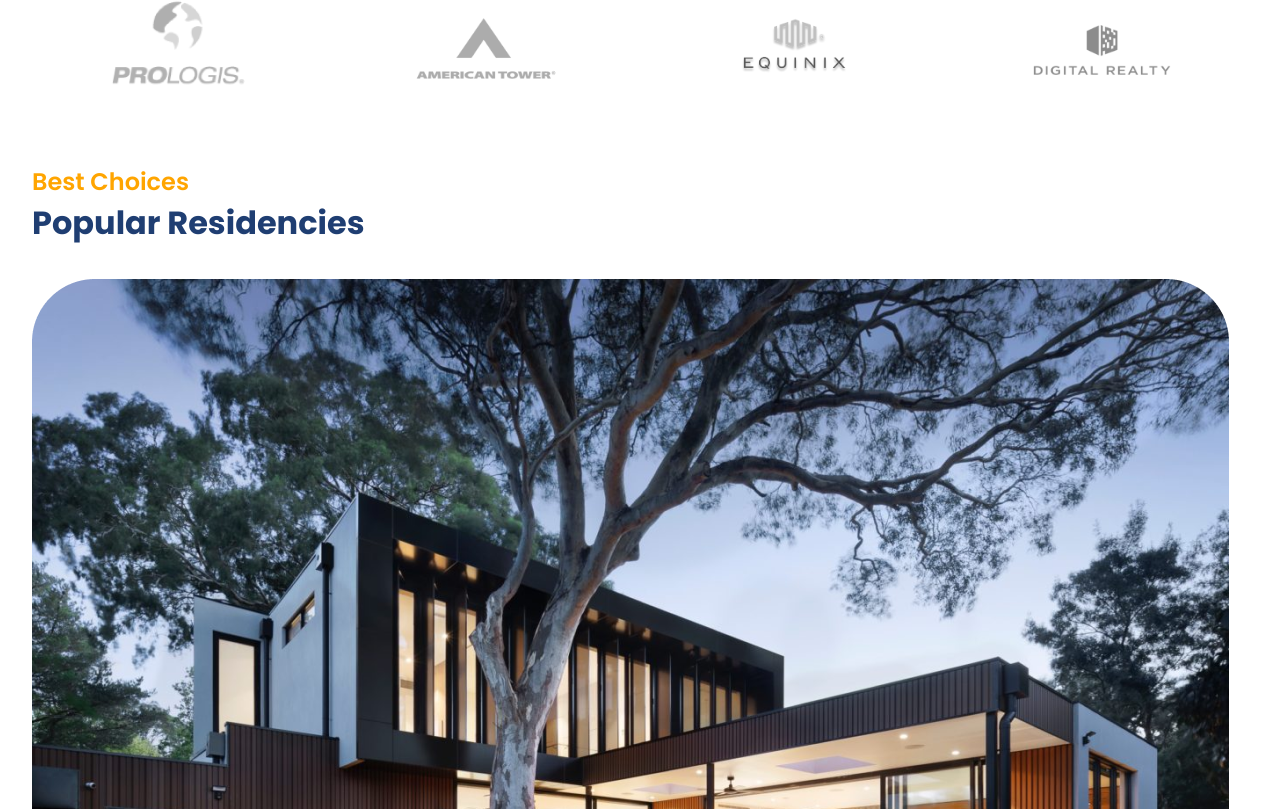
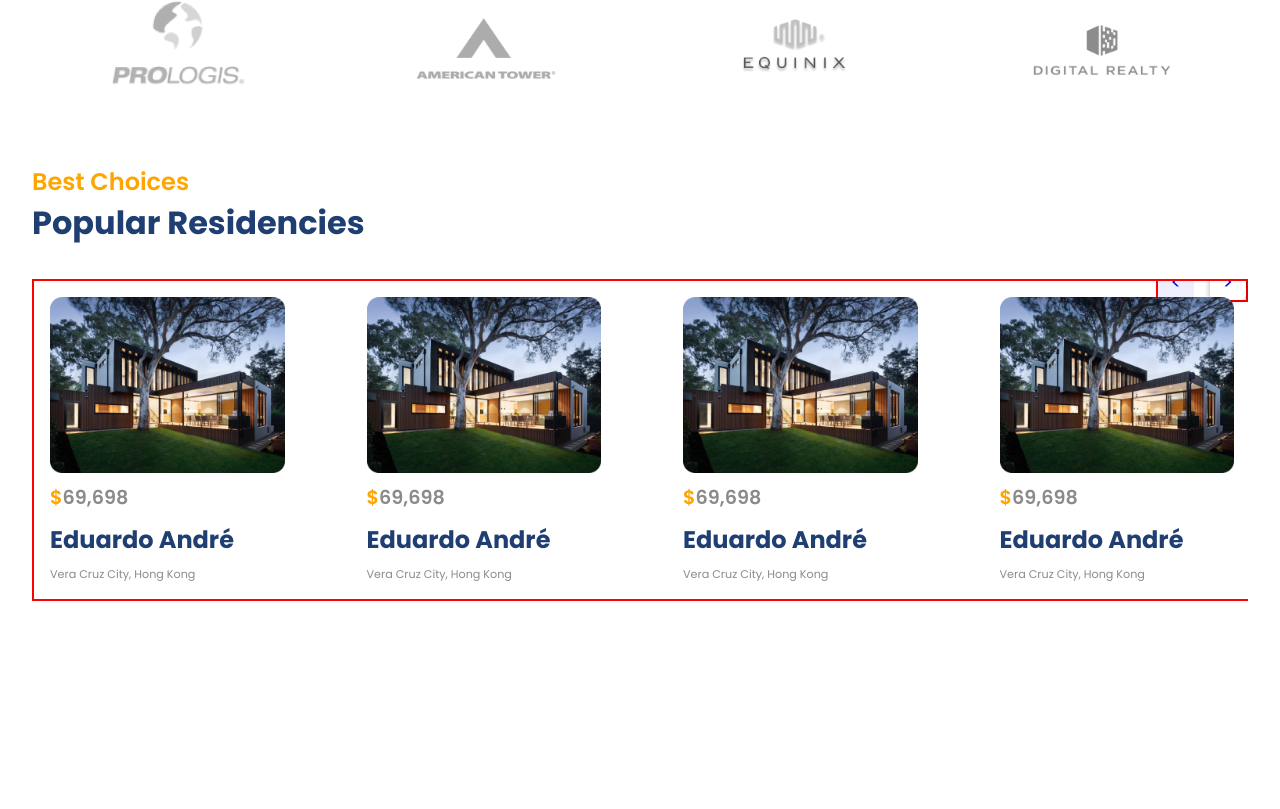
Before and after one commit to edugod/trainingReact, a React (Vite) app: page / in a window 1280 px wide. Shown: the part 771-1580 px from the top of the page. After the commit the page ends 1404 px from the top, so only its background shows below. Built offline with nearby package versions, Linux system fonts and the light colour scheme.

Commit message:
residencies

```diff
--- a/src/components/Residencies/Residencies.css
+++ b/src/components/Residencies/Residencies.css
@@ -1,5 +1,77 @@
-.r-head {
-    margin-bottom: 2rem;
+.r-container{
+    overflow: hidden;
+    position: relative;
 }
 
-https://youtu.be/edBx-fjgh4k?si=A093M5oARqm4dVry&t=3868
+.r-head {
+	margin-bottom: 2rem;
+}
+
+.r-card {
+	gap: 0.6rem;
+	padding: 1rem;
+	border-radius: 10px;
+	max-width: max-content;
+	margin: auto;
+	transition: all 300ms ease-in;
+}
+
+.r-card > img {
+	width: 100%;
+	max-width: 15rem;
+}
+
+.r-card > :nth-child(2) {
+	font-size: 1.2rem;
+	font-weight: 600;
+}
+
+.r-card > :nth-child(3) {
+	font-size: 1.5rem;
+}
+
+.r-card > :nth-child(4) {
+	font-size: 0.7rem;
+	width: 15rem;
+}
+
+.r-card:hover {
+	scale: 1.025;
+	cursor: pointer;
+	background: linear-gradient(180deg, rgba(255, 255, 255, 0) 0%, rgba(136, 160, 255, 0.46) 217.91%);
+	box-shadow: 0px 72px 49px -51px rgba(136, 160 255, 0.21);
+}
+
+.swiper-horizontal {
+	overflow: visible;
+}
+
+
+.r-buttons {
+    position: absolute;
+    gap: 1rem;
+    top: -1rem;
+    right: 0;
+}
+
+.r-buttons button {
+    font-size: 1.2rem;
+    padding: 0.2rem 0.8rem;
+    color: blue;
+    border: none;
+    border-radius: 5px;
+    background-color: white;
+    cursor: pointer;
+
+}
+
+.r-buttons>:nth-child(1) {
+    background-color: #EEEEFF;
+}
+.r-buttons>:nth-child(2) {
+    box-shadow: 0px 0px 5px 1px rgba(0,0,0,0.25);
+}
+
+.r-buttons, .swiper-wrapper {
+    border: 2px solid red; /* ou outra cor de sua escolha */
+}
--- a/src/components/Residencies/Residencies.jsx
+++ b/src/components/Residencies/Residencies.jsx
@@ -3,6 +3,7 @@
 import { Swiper, SwiperSlide, useSwiper } from 'swiper/react'
 import 'swiper/css'
 import data from '../../utils/slider.json'
+import { sliderSettings } from '../../utils/common'
 
 const Residencies = () => {
 	return (
@@ -13,10 +14,11 @@
 					<span className='primaryText'>Popular Residencies</span>
 				</div>
 
-				<Swiper>
+				<Swiper {...sliderSettings}>
+					<SliderButtons />
 					{data.map((card, i) => (
 						<SwiperSlide key={i}>
-							<div className='r-card'>
+							<div className='flexColStart r-card'>
 								<img src={card.image} alt='home' />
 
 								<span className='secondaryText r-price'>
@@ -36,3 +38,13 @@
 }
 
 export default Residencies
+
+const SliderButtons = () => {
+	const swiper = useSwiper()
+	return (
+		<div className='flexCenter r-buttons'>
+			<button onClick={()=> swiper.slidePrev()}>&lt;</button>
+			<button onClick={()=> swiper.slideNext()}>&gt;</button>
+		</div>
+	)
+}
--- /dev/null
+++ b/src/utils/common.js
@@ -0,0 +1,19 @@
+export const sliderSettings = {
+    slidesPerView: 1,
+    spaceBetween: 50,
+    breakpoints: {
+        480: {
+            slidesPerView: 1
+        },
+        600: {
+            slidesPerView: 2
+        },
+        750: {
+            slidesPerView: 3
+        },
+        1100: {
+            slidesPerView: 4
+        },
+
+    }
+}
--- a/src/utils/slider.json
+++ b/src/utils/slider.json
@@ -1,18 +1,42 @@
 [
     {
-        "name": "Eduardo André Lange",
+        "name": "Eduardo André",
         "price": "69,698",
         "detail": "Vera Cruz City, Hong Kong",
         "image": "./r1.png"
     },
     {
-        "name": "Eduardo André Lange",
+        "name": "Eduardo André",
         "price": "69,698",
         "detail": "Vera Cruz City, Hong Kong",
         "image": "./r1.png"
     },
     {
-        "name": "Eduardo André Lange",
+        "name": "Eduardo André",
+        "price": "69,698",
+        "detail": "Vera Cruz City, Hong Kong",
+        "image": "./r1.png"
+    },
+    {
+        "name": "Eduardo André",
+        "price": "69,698",
+        "detail": "Vera Cruz City, Hong Kong",
+        "image": "./r1.png"
+    },
+    {
+        "name": "Eduardo André",
+        "price": "69,698",
+        "detail": "Vera Cruz City, Hong Kong",
+        "image": "./r1.png"
+    },
+    {
+        "name": "Eduardo André",
+        "price": "69,698",
+        "detail": "Vera Cruz City, Hong Kong",
+        "image": "./r1.png"
+    },
+    {
+        "name": "Eduardo André",
         "price": "69,698",
         "detail": "Vera Cruz City, Hong Kong",
         "image": "./r1.png"
```
